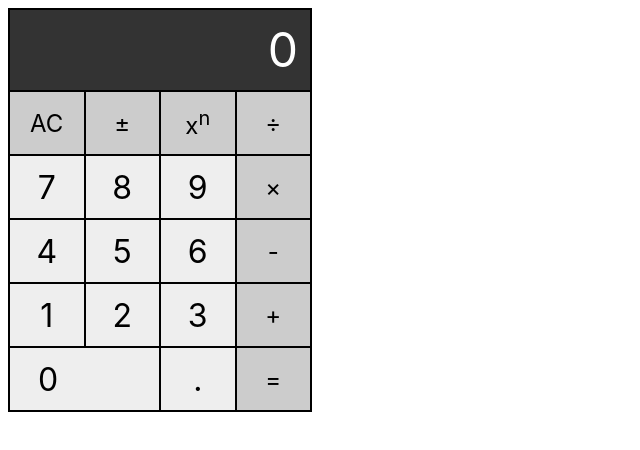
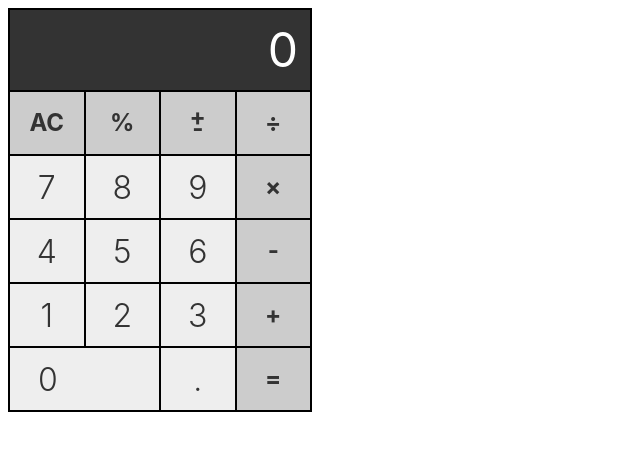
Before and after one commit to bbacademy/calculator, a plain HTML site: page index.html in a window 1280 px wide. Shown: the whole page, without its empty margins (0-640 px from the left). Drawn offline with Linux system fonts and the light colour scheme.

Commit message:
update code

```diff
--- a/index.html
+++ b/index.html
@@ -6,9 +6,9 @@
 	<output></output>
 
 	<button name="clear">AC</button>
-	<button name="negate">&plusmn;</button>
-	<button name="power">x<sup>n</sup></button>
-	<!-- <button name="percent">%</button> -->
+	<button name="percent">%</button>
+	<button name="negate">+<br>-</button>
+	<!-- <button name="power">x<sup>n</sup></button> -->
 	<button name="divide">&divide;</button>
 
 	<input type="button" value="7">
--- a/style.css
+++ b/style.css
@@ -1,4 +1,5 @@
 * {
+	color: #333;
 	font-family: -apple-system, BlinkMacSystemFont, 'Segoe UI', Roboto, Oxygen, Ubuntu, Cantarell, 'Open Sans', 'Helvetica Neue', sans-serif;
 }
 main {
@@ -13,14 +14,15 @@ main {
 }
 button {
 	border: none;
-	margin: 0;
-	font-size: x-large;
-	background: #ccc;
+    font-size: x-large;
+    font-weight: bold;
+    background: #ccc;
+    line-height: 0.5em;
 }
 input {
 	border: none;
-	margin: 0;
 	font-size: xx-large;
+	font-weight: 300;
 	background: #eee;
 }
 input[value="0"] {
```
